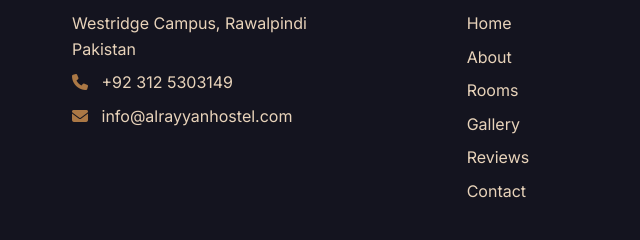
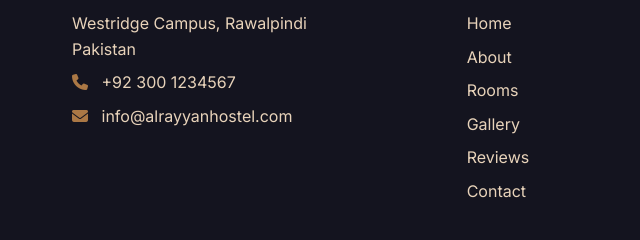
Before and after one commit to Ammara-khann/Al-Rayyan-hostel, a website: page index.html in a window 1280 px wide. Shown: the part 3588-3828 px from the top of the page, 0-640 px from the left. Drawn offline with Linux system fonts and the light colour scheme.

Commit message:
Professional website with working images

```diff
--- a/index.html
+++ b/index.html
@@ -224,7 +224,7 @@
                 <div class="footer-col">
                     <h4><i class="fas fa-hotel"></i> Al Rayyan Girls Hostel</h4>
                     <p>Westridge Campus, Rawalpindi<br />Pakistan</p>
-                    <p><i class="fas fa-phone"></i> +92 312 5303149</p>
+                    <p><i class="fas fa-phone"></i> +92 300 1234567</p>
                     <p><i class="fas fa-envelope"></i> info@alrayyanhostel.com</p>
                 </div>
                 <div class="footer-col">
```
Also changed, not shown: contact.html (+1 -1 lines), firebase-config.js (line endings or trailing spaces), vercel.json.
